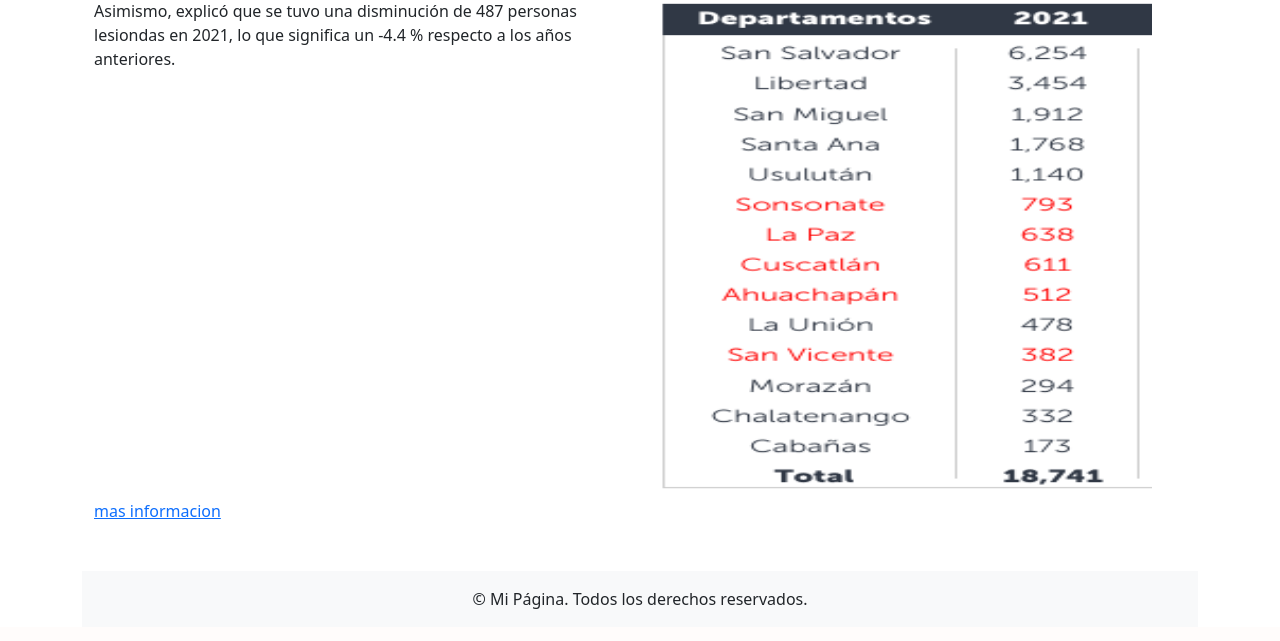
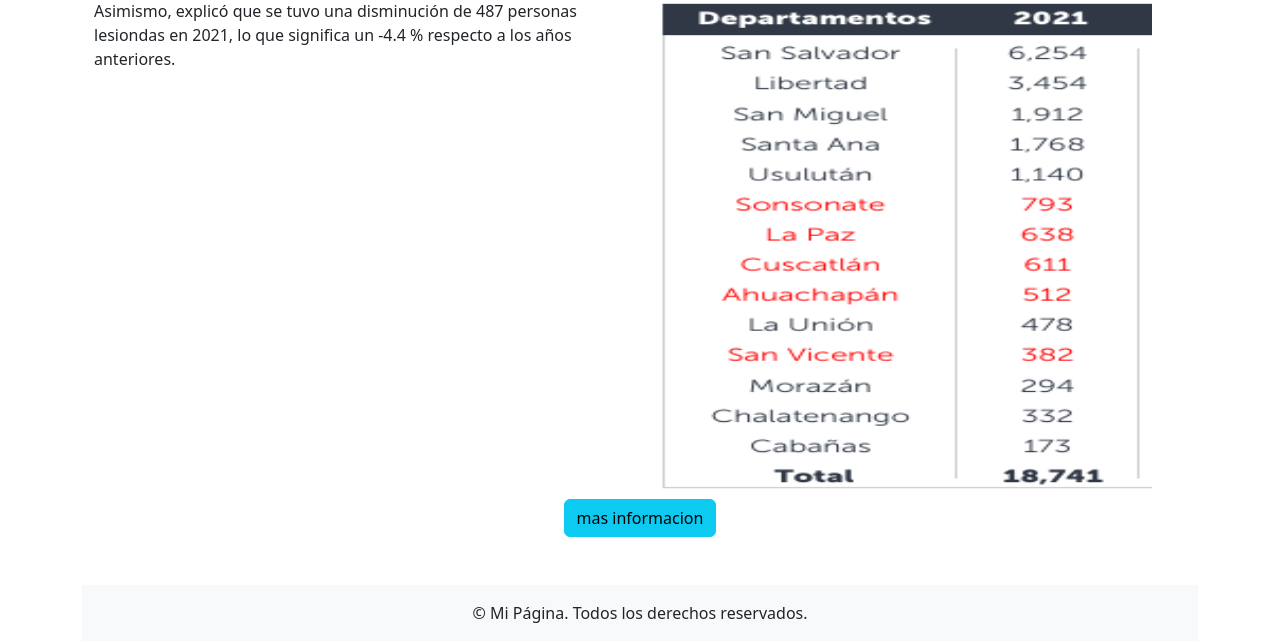
Before and after one commit to LuisVasquezVM15037/Django, a Django app: page /tra2021 in a window 1280 px wide. Shown: the part 1267-1908 px from the top of the page. Before the commit the page ends 1876 px from the top, so only its background shows below. Run offline with Django 5.2, Linux system fonts and the light colour scheme; some libraries are stand-ins or nearby versions.

Commit message:
boton de mas informacion

```diff
--- a/informacion/templates/paginaweb/tra2020.html
+++ b/informacion/templates/paginaweb/tra2020.html
@@ -45,8 +45,9 @@
 
 
            </div>
-
-  <a  href="">mas informacion</a>
+           <div class="col-12 text-center">
+  <a class="btn btn-info" href="https://www.laprensagrafica.com/elsalvador/2021-cerro-con-reduccion-del-6.8--en-accidentes-de-transito-20220102-0020.html">mas informacion</a>
+  </div>
       </section>
     </main>
 
--- a/informacion/templates/paginaweb/tra2021.html
+++ b/informacion/templates/paginaweb/tra2021.html
@@ -41,8 +41,9 @@
            <img src=" static/images/2021-1.png " alt="Mi " width="500" height="500" />
            <img src=" static/images/2021-2.png " alt="Mi " width="500" height="500" />
            </div>
-
-  <a  href="https://www.transparencia.gob.sv/system/documents/documents/000/530/525/original/Informe-Anual-de-Siniestralidad-Vial-en-El-Salvador-2022.pdf?1680198277#:~:text=La%20tasa%20de%20siniestralidad%20vial,14.1%25%20con%20respecto%20a%202021.&text=La%20tasa%20de%20fatalidad%20por,7.9%25%20con%20respecto%20a%202021.&text=El%20parque%20vehicular%2C%20en%202022,8.45%20con%20respecto%20a%202021.&text=Los%20peatones%20fueron%20el%20usuario%20m%C3%A1s%20vulnerable%20de%20la%20v%C3%ADa.">mas informacion</a>
+           <div class="col-12 text-center">
+  <a  class="btn btn-info" href="https://www.transparencia.gob.sv/system/documents/documents/000/530/525/original/Informe-Anual-de-Siniestralidad-Vial-en-El-Salvador-2022.pdf?1680198277#:~:text=La%20tasa%20de%20siniestralidad%20vial,14.1%25%20con%20respecto%20a%202021.&text=La%20tasa%20de%20fatalidad%20por,7.9%25%20con%20respecto%20a%202021.&text=El%20parque%20vehicular%2C%20en%202022,8.45%20con%20respecto%20a%202021.&text=Los%20peatones%20fueron%20el%20usuario%20m%C3%A1s%20vulnerable%20de%20la%20v%C3%ADa.">mas informacion</a>
+  <div>
       </section>
     </main>
 
--- a/informacion/templates/paginaweb/tra2022.html
+++ b/informacion/templates/paginaweb/tra2022.html
@@ -41,8 +41,9 @@
            <img src=" static/images/2022-2.png " alt="Mi " width="500" height="500" />
            <img src=" static/images/2022-3.png " alt="Mi " width="500" height="500" />
            </div>
-
-  <a  href="https://www.transparencia.gob.sv/system/documents/documents/000/530/525/original/Informe-Anual-de-Siniestralidad-Vial-en-El-Salvador-2022.pdf?1680198277#:~:text=La%20tasa%20de%20siniestralidad%20vial,14.1%25%20con%20respecto%20a%202021.&text=La%20tasa%20de%20fatalidad%20por,7.9%25%20con%20respecto%20a%202021.&text=El%20parque%20vehicular%2C%20en%202022,8.45%20con%20respecto%20a%202021.">mas informacion</a>
+           <div class="col-12 text-center">
+  <a  href="https://www.transparencia.gob.sv/system/documents/documents/000/530/525/original/Informe-Anual-de-Siniestralidad-Vial-en-El-Salvador-2022.pdf?1680198277#:~:text=La%20tasa%20de%20siniestralidad%20vial,14.1%25%20con%20respecto%20a%202021.&text=La%20tasa%20de%20fatalidad%20por,7.9%25%20con%20respecto%20a%202021.&text=El%20parque%20vehicular%2C%20en%202022,8.45%20con%20respecto%20a%202021." class="btn btn-info">mas informacion</a>
+           </div>
       </section>
     </main>
 
--- a/informacion/templates/paginaweb/tra2023.html
+++ b/informacion/templates/paginaweb/tra2023.html
@@ -41,8 +41,9 @@
 
            <img src=" static/images/esta2.png " alt="Mi " width="500" height="500" />
            </div>
-
-  <a  href="https://www.desarrolloterritorialsv.org/post/el-tr%C3%A1fico-pesado-se-ha-convertido-en-un-reto-para-la-convivencia-y-el-desarrollo-en-el-salvador">mas informacion</a>
+           <div class="col-12 text-center">
+  <a  href="https://www.desarrolloterritorialsv.org/post/el-tr%C3%A1fico-pesado-se-ha-convertido-en-un-reto-para-la-convivencia-y-el-desarrollo-en-el-salvador" class="btn btn-info">mas informacion</a>
+</div>
       </section>
     </main>
 
```
